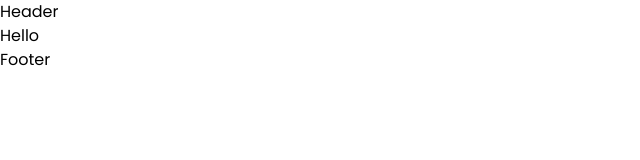
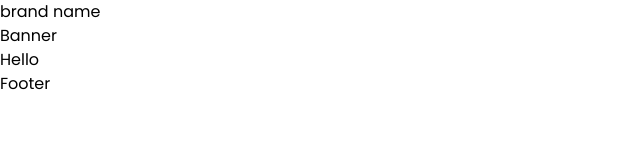
Before and after one commit to blooming-volcanoes/grab-bug-client, a Next.js app: page / in a window 1280 px wide. Shown: the top 160 px of the page, without its empty margins (0-640 px from the left). Built offline with nearby package versions, Linux system fonts and the light colour scheme.

Commit message:
[ADD]-navbar and banner

```diff
--- /dev/null
+++ b/src/components/Home/Banner/Banner.tsx
@@ -0,0 +1,7 @@
+import React from "react";
+
+function Banner() {
+    return <div>Banner</div>;
+}
+
+export default Banner;
--- a/src/components/common/Header.tsx
+++ b/src/components/common/Header.tsx
@@ -1,7 +1,24 @@
+/* eslint-disable jsx-a11y/anchor-is-valid */
+import Link from "next/link";
 import React from "react";
 
 function Header() {
-    return <div>Header</div>;
+    return (
+        <header>
+            <div>
+                <nav>
+                    {/* logo */}
+                    <div>
+                        <Link href="/">
+                            <a>
+                                <h1>brand name</h1>
+                            </a>
+                        </Link>
+                    </div>
+                </nav>
+            </div>
+        </header>
+    );
 }
 
 export default Header;
--- a/src/pages/index.tsx
+++ b/src/pages/index.tsx
@@ -1,3 +1,4 @@
+import Banner from "components/Home/Banner/Banner";
 import PageLayout from "components/PageLayout";
 import React from "react";
 
@@ -5,6 +6,7 @@ function index() {
     return (
         <div>
             <PageLayout title="Home">
+                <Banner />
                 <h1>Hello</h1>
             </PageLayout>
         </div>
```
